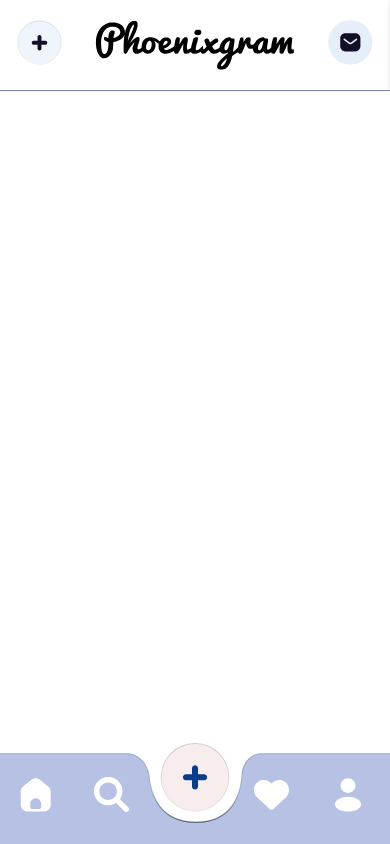
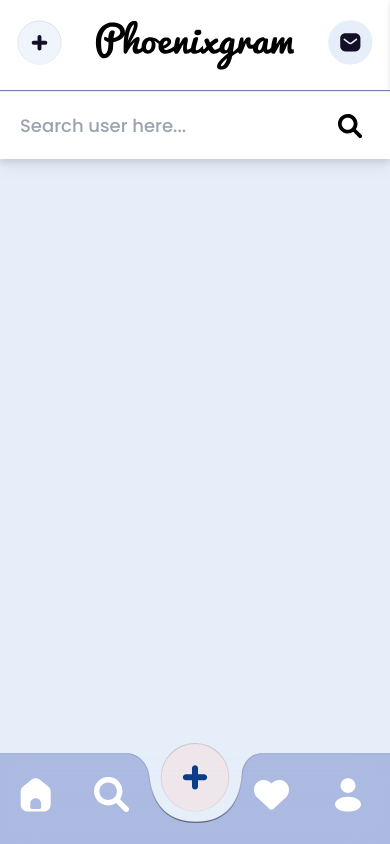
Before and after one commit to DevGeekPhoenix/phoenixgram, a React (Create React App) app: page /explore in a window 390 px wide. Built offline with nearby package versions, Linux system fonts and the light colour scheme.

Commit message:
Search layout compeleted

```diff
--- /dev/null
+++ b/src/Assets/SVGs/SearchIcon2.js
@@ -0,0 +1,9 @@
+import React from "react";
+
+export default () => {
+  return (
+    <svg height="24" xmlns="http://www.w3.org/2000/svg" viewBox="0 0 512 512">
+      <path d="M500.3 443.7l-119.7-119.7c27.22-40.41 40.65-90.9 33.46-144.7C401.8 87.79 326.8 13.32 235.2 1.723C99.01-15.51-15.51 99.01 1.724 235.2c11.6 91.64 86.08 166.7 177.6 178.9c53.8 7.189 104.3-6.236 144.7-33.46l119.7 119.7c15.62 15.62 40.95 15.62 56.57 0C515.9 484.7 515.9 459.3 500.3 443.7zM79.1 208c0-70.58 57.42-128 128-128s128 57.42 128 128c0 70.58-57.42 128-128 128S79.1 278.6 79.1 208z" />
+    </svg>
+  );
+};
--- a/src/Components/Mobile/MobileActivities.js
+++ b/src/Components/Mobile/MobileActivities.js
@@ -80,7 +80,7 @@
       <div className="bg-[#E6EEFA] pt-[92px] h-[88vh] divide-y divide-[#a1b8ed] overflow-y-auto">
         {activities.map((item, i) => {
           return (
-            <div className="flex w-full justify-between py-5 ">
+            <div key={i} className="flex w-full justify-between py-5 ">
               <p className="text-[18px] ml-3">{item.text}</p>
               <p className="xs mr-3">{item.time}</p>
             </div>
--- /dev/null
+++ b/src/Components/Mobile/MobileExplore.js
@@ -0,0 +1,17 @@
+import SearchIcon2 from "../../Assets/SVGs/SearchIcon2";
+export default () => {
+  return (
+    <div className="xs:hidden block h-[100vh] w-screen bg-[#E6EEFA]">
+      <div className="bg-[#E6EEFA] pt-[92px] h-[88vh] overflow-y-auto">
+        <input
+          placeholder="Search user here..."
+          className="drop-shadow-lg w-screen text-[18px] p-5 pr-16 outline-none"
+        />
+
+        <div className="absolute right-7 mt-[-45px]">
+          <SearchIcon2 />
+        </div>
+      </div>
+    </div>
+  );
+};
--- a/src/Pages/Explore.js
+++ b/src/Pages/Explore.js
@@ -1,5 +1,9 @@
-import React from "react";
+import MobileExplore from "../Components/Mobile/MobileExplore";
 
-export default function Explore() {
-  return <div>Explore</div>;
-}
+export default () => {
+  return (
+    <div>
+      <MobileExplore />
+    </div>
+  );
+};
```
